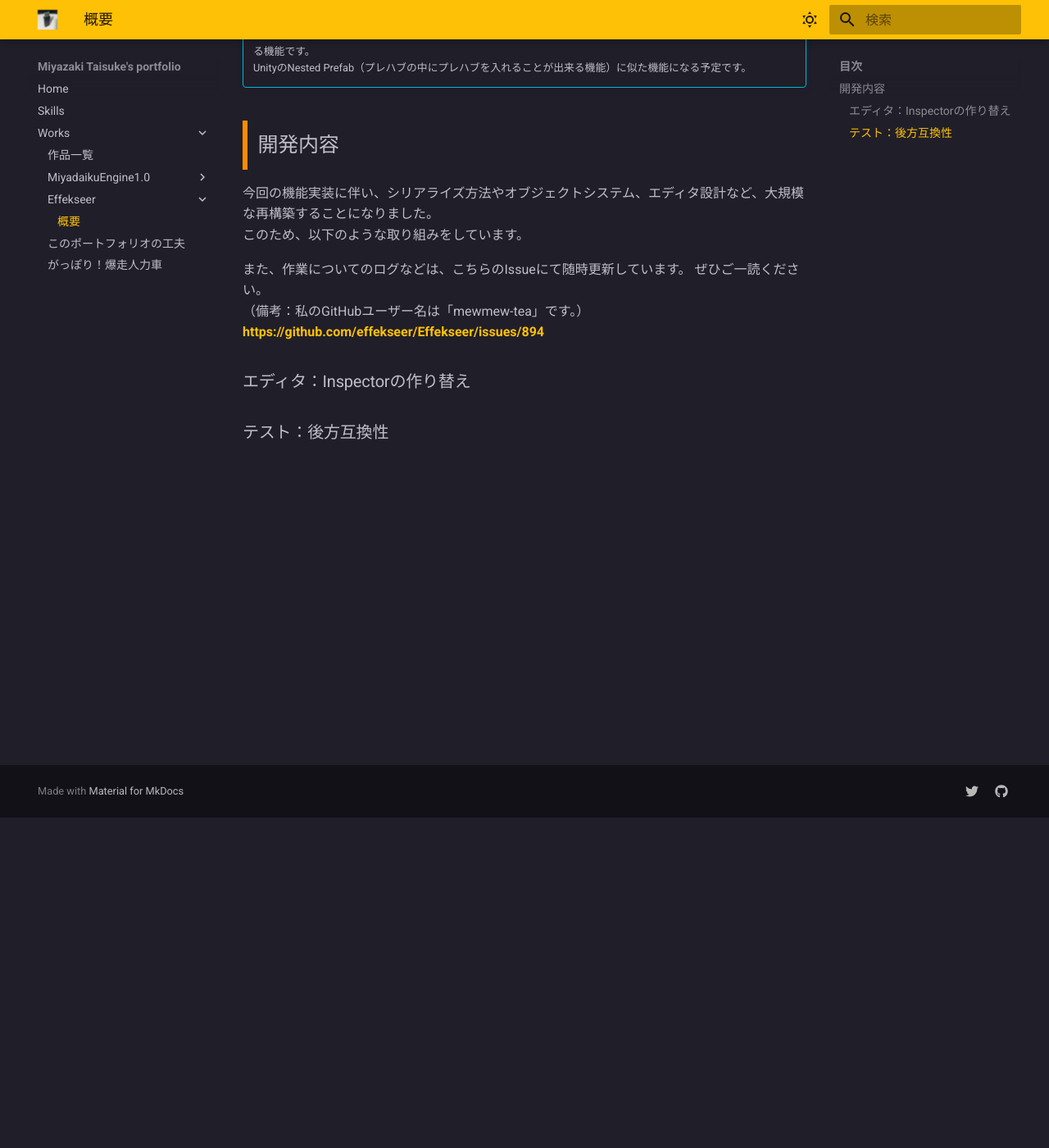
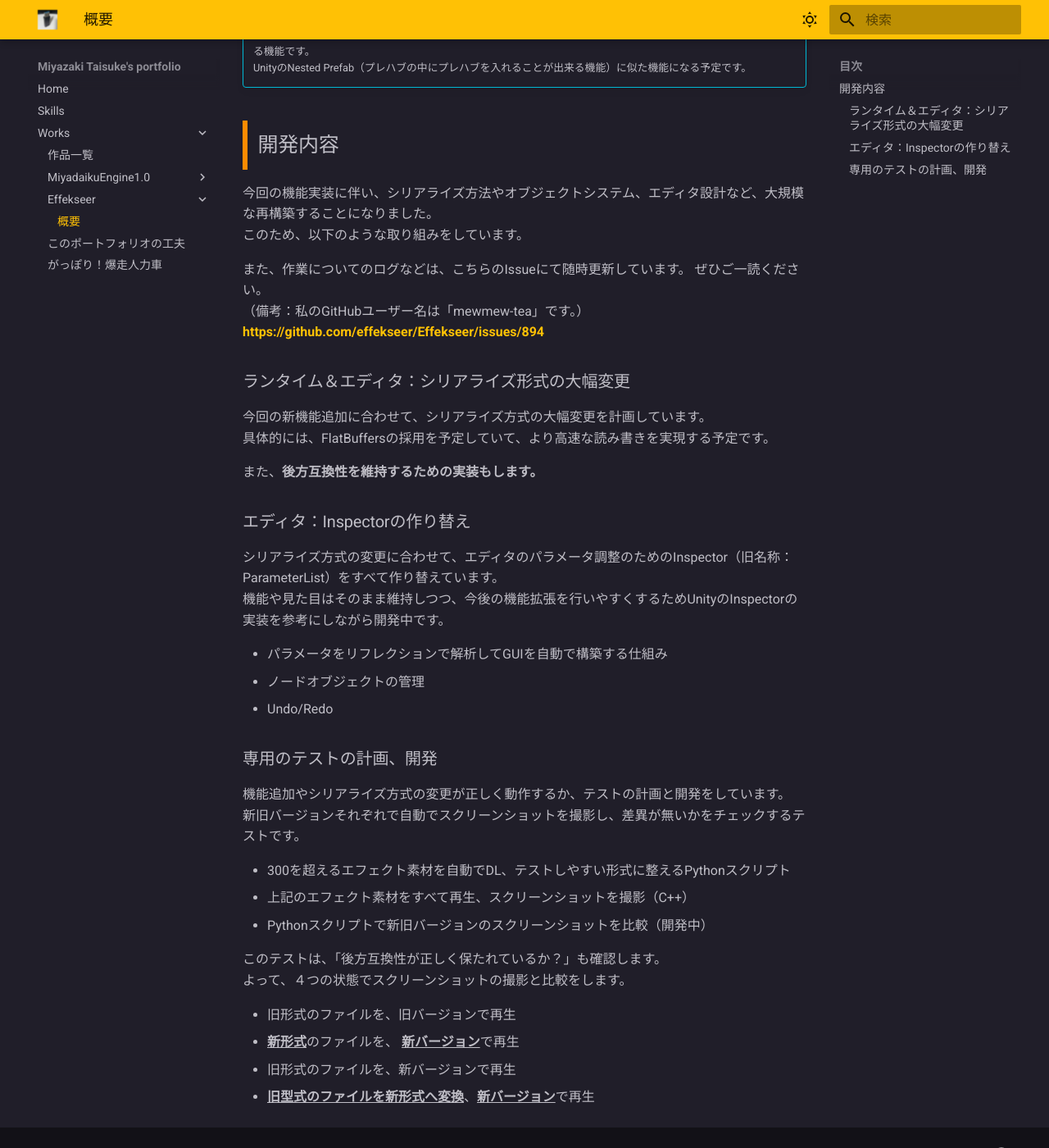
Before and after one commit to mewmew-tea/Portfolio, an MkDocs documentation site: the page built from docs/works/Effekseer/overview.md, in a window 1280 px wide and 1400 px high, scrolled down 403 px. Shown: the whole window at 82% size. Built offline with MkDocs 1.6.1 and Material for MkDocs 9.7.7, drawn with Linux system fonts in a browser that asks for light colours.

Commit message:
Update abuot effekseer

```diff
--- a/docs/works/Effekseer/overview.md
+++ b/docs/works/Effekseer/overview.md
@@ -21,8 +21,35 @@ Effekseerは、ゲームエフェクトを作成するためのツールおよ
 （備考：私のGitHubユーザー名は「mewmew-tea」です。）
 **[https://github.com/effekseer/Effekseer/issues/894](https://github.com/effekseer/Effekseer/issues/894)**
 
+### ランタイム＆エディタ：シリアライズ形式の大幅変更
+
+今回の新機能追加に合わせて、シリアライズ方式の大幅変更を計画しています。
+具体的には、FlatBuffersの採用を予定していて、より高速な読み書きを実現する予定です。
+
+また、**後方互換性を維持するための実装もします。**
 
 ### エディタ：Inspectorの作り替え
 
+シリアライズ方式の変更に合わせて、エディタのパラメータ調整のためのInspector（旧名称：ParameterList）をすべて作り替えています。
+機能や見た目はそのまま維持しつつ、今後の機能拡張を行いやすくするためUnityのInspectorの実装を参考にしながら開発中です。
 
-### テスト：後方互換性
+- パラメータをリフレクションで解析してGUIを自動で構築する仕組み
+- ノードオブジェクトの管理
+- Undo/Redo
+
+### 専用のテストの計画、開発
+
+機能追加やシリアライズ方式の変更が正しく動作するか、テストの計画と開発をしています。
+新旧バージョンそれぞれで自動でスクリーンショットを撮影し、差異が無いかをチェックするテストです。
+
+- 300を超えるエフェクト素材を自動でDL、テストしやすい形式に整えるPythonスクリプト
+- 上記のエフェクト素材をすべて再生、スクリーンショットを撮影（C++）
+- Pythonスクリプトで新旧バージョンのスクリーンショットを比較（開発中）
+
+このテストは、「後方互換性が正しく保たれているか？」も確認します。
+よって、４つの状態でスクリーンショットの撮影と比較をします。
+
+- 旧形式のファイルを、旧バージョンで再生
+- **^^新形式^^**のファイルを、 **^^新バージョン^^**で再生
+- 旧形式のファイルを、新バージョンで再生
+- **^^旧型式のファイルを新形式へ変換^^**、**^^新バージョン^^**で再生
```
